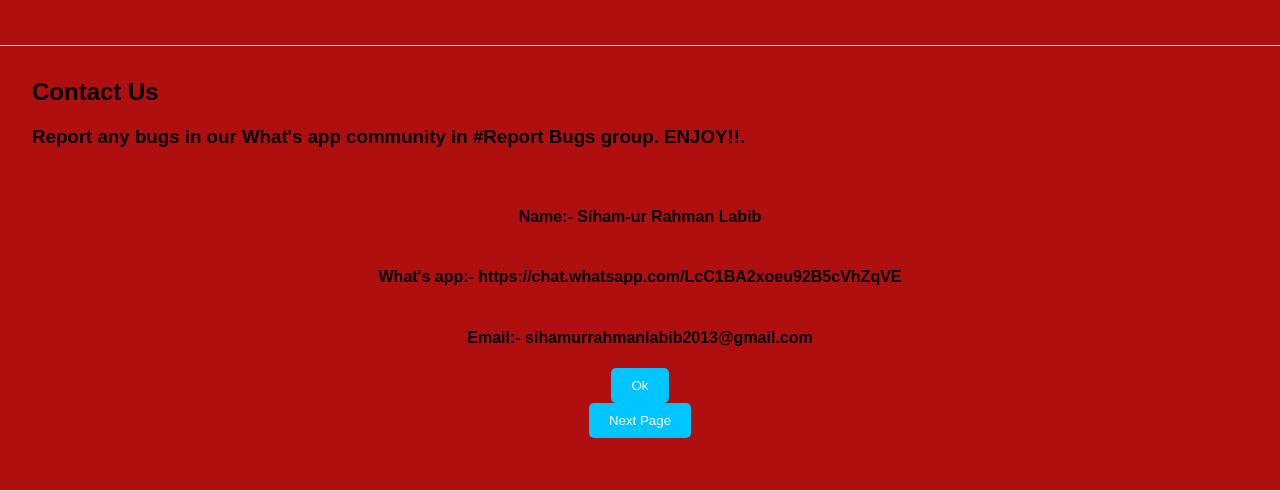
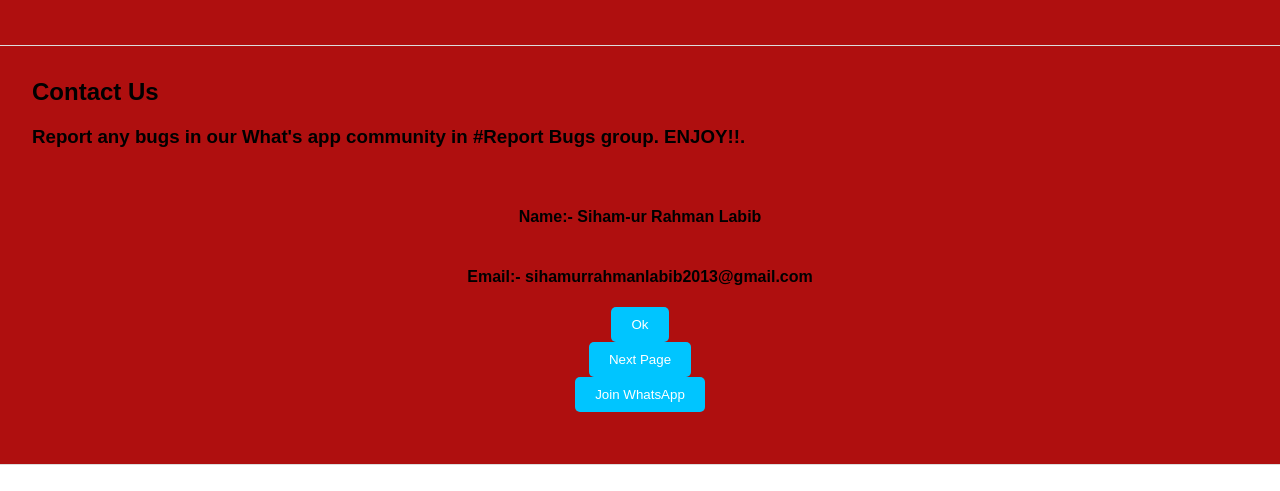
Before and after one commit to PROBOYS5/Siham-ur-Rahman-Labib-website, a plain HTML site: page index.html in a window 1280 px wide. Shown: the part 880-1371 px from the top of the page. After the commit the page ends 1345 px from the top, so only its background shows below. Drawn offline with Linux system fonts and the light colour scheme.

Commit message:
Add files via upload

```diff
--- a/index.html
+++ b/index.html
@@ -57,10 +57,10 @@ Rendering: The client renders the game's graphics, using the updated game state
         <h3>Report any bugs in our What's app community in #Report Bugs group. ENJOY!!.</h3>
         <form>
             <h4>Name:- Siham-ur Rahman Labib</h4>
-            <h4>What's app:- https://chat.whatsapp.com/LcC1BA2xoeu92B5cVhZqVE</h4>
             <h4>Email:- sihamurrahmanlabib2013@gmail.com</h4>
             <button type="button" onclick="goToLogger()">Ok</button>
             <button type="button" onclick="goToLogger()">Next Page</button>
+            <button type="button" onclick="joinWhatsApp()">Join WhatsApp</button>
         </form>
     </section>
 
@@ -68,6 +68,10 @@ Rendering: The client renders the game's graphics, using the updated game state
         function goToLogger() {
             window.location.href = "next_page.html";
         }
+
+        function joinWhatsApp() {
+            window.location.href = "https://chat.whatsapp.com/LcC1BA2xoeu92B5cVhZqVE";
+        }
     </script>
 </body>
 </html>
```
